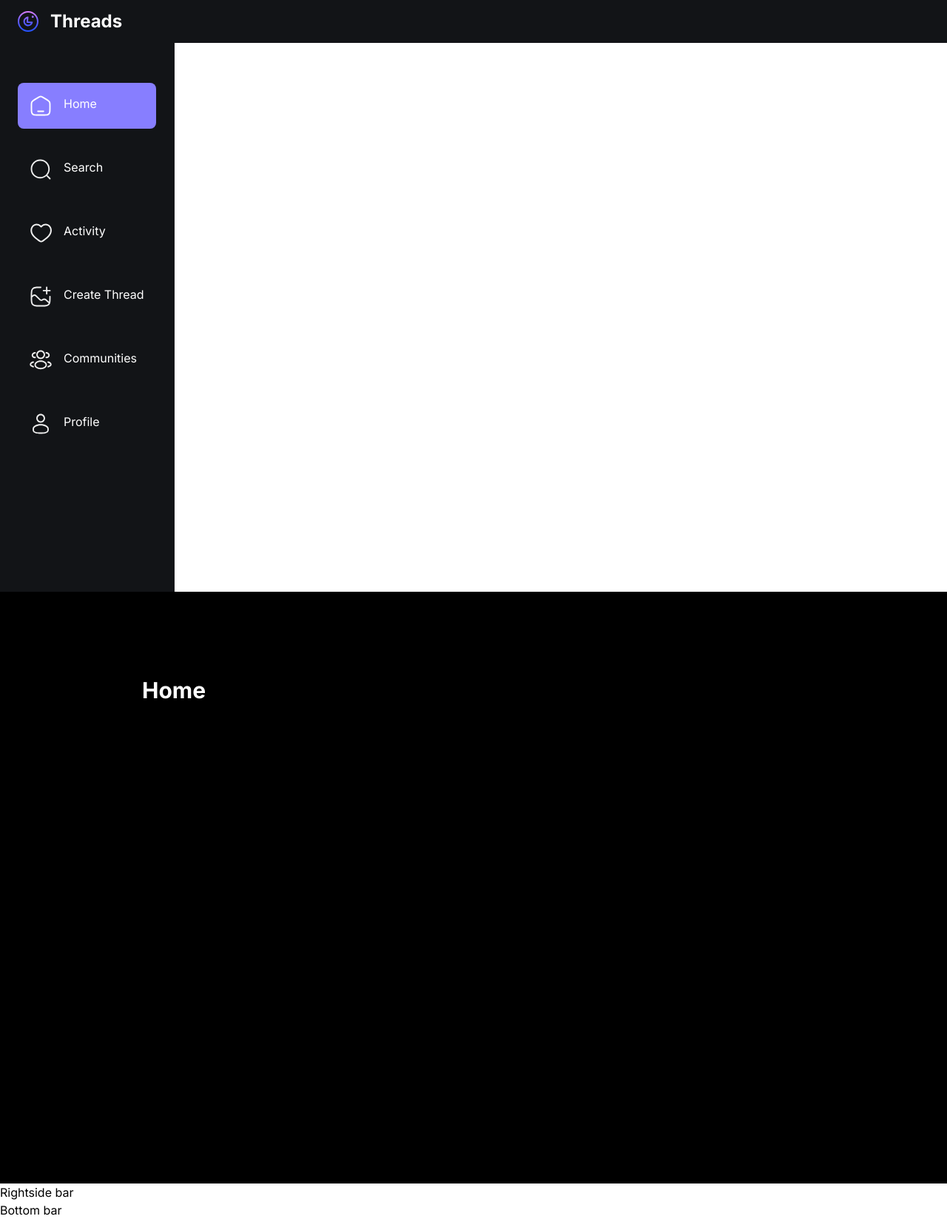
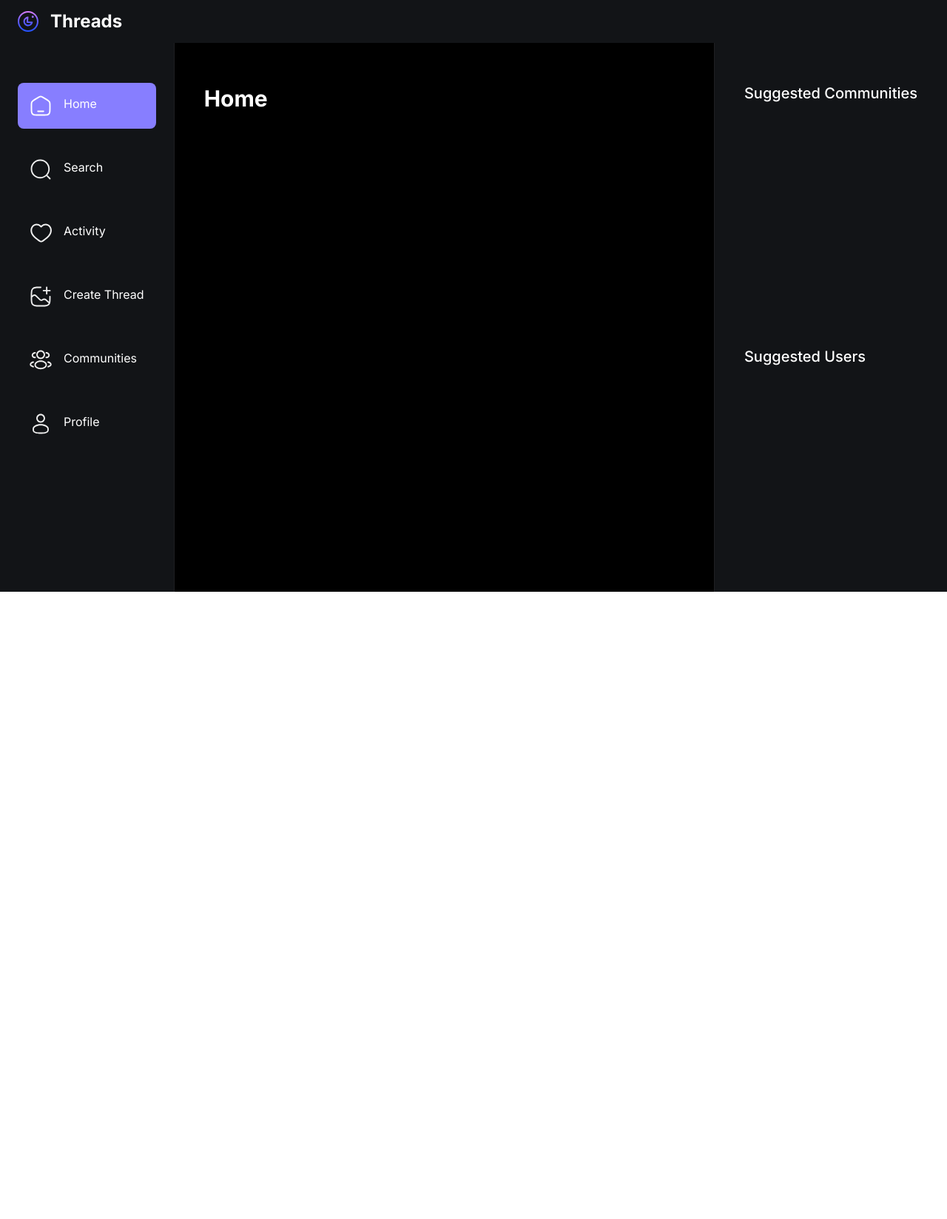
Before and after one commit to Wael-Morjen/Threads-App, a Next.js app: page / in a window 1280 px wide. Shown: the whole page at 74% size. After the commit the page ends 800 px from the top, so only its background shows below. Built offline with nearby package versions, Linux system fonts and the light colour scheme; no server answers.

Commit message:
RighSidebar & Bottombar layout

```diff
--- a/app/(root)/layout.tsx
+++ b/app/(root)/layout.tsx
@@ -26,7 +26,7 @@
         <body className={inter.className}>
           <Topbar />
 
-          <main>
+          <main className='flex flex-row'>
             <LeftSidebar />
             <section className="main-container">
               <div className='w-full max-w-4xl'>
--- a/components/shared/Bottombar.tsx
+++ b/components/shared/Bottombar.tsx
@@ -1,8 +1,52 @@
+'use client';
+
+import { sidebarLinks } from "@/constants";
+import Image from "next/image";
+import Link from "next/link";
+import { usePathname } from "next/navigation";
+
 const Bottombar = () => {
+    const pathname = usePathname();
+
     return (
-        <div>
-            Bottom bar
-        </div>
+        <section
+            className="
+                fixed
+                bottom-0
+                z-10
+                w-full
+                rounded-t-3xl
+                bg-glassmorphism
+                p-4
+                backdrop-blur-lg
+                xs:px-7
+                md:hidden
+            "
+        >
+            <div className="flex items-center justify-between gap-3 xs:gap-5">
+            {sidebarLinks.map((link) => {
+                    const isActive = (pathname.includes(link.route) && link.route.length > 1) || pathname === link.route
+                return (
+                    <Link
+                        key={link.label}
+                        href={link.route}
+                        className={`relative flex flex-col items-center gap-2 rounded-lg p-2 sm:flex-1 sm:px-2 sm:py-2.5 ${
+                            isActive && "bg-primary-500"
+                        }`}
+                    >
+                        <Image
+                            src={link.imgURL}
+                            alt={link.label}
+                            width={30}
+                            height={30}
+                        />
+                        <p className="text-subtle-medium text-light-1 max-sm:hidden">
+                            {link.label.split(/\s+./)[0]}
+                        </p>
+                    </Link>
+                )})}
+            </div>
+        </section>
     );
 }
 
--- a/components/shared/RighSidebar.tsx
+++ b/components/shared/RighSidebar.tsx
@@ -1,8 +1,39 @@
 const RightSidebar = () => {
     return (
-        <div>
-            Rightside bar
-        </div>
+        <section
+            className="
+                custom-scrollbar
+                sticky
+                right-0
+                top-0
+                z-20
+                flex
+                h-screen
+                w-fit
+                flex-col
+                justify-between
+                gap-12
+                overflow-auto
+                border-l
+                border-l-dark-4
+                bg-dark-2
+                px-10
+                pb-6
+                pt-28
+                max-xl:hidden
+            "
+        >
+            <div className="flex flex-1 flex-col justify-start">
+                <h3 className="text-heading4-medium text-light-1">
+                    Suggested Communities
+                </h3>
+            </div>
+            <div className="flex flex-1 flex-col justify-start">
+                <h3 className="text-heading4-medium text-light-1">
+                    Suggested Users
+                </h3>
+            </div>
+        </section>
     );
 }
 
--- a/components/shared/Topbar.tsx
+++ b/components/shared/Topbar.tsx
@@ -1,4 +1,5 @@
 import { OrganizationSwitcher, SignOutButton, SignedIn } from "@clerk/nextjs";
+import { dark } from "@clerk/themes"
 import Image from "next/image";
 import Link from "next/link";
 
@@ -36,6 +37,7 @@
 
                 <OrganizationSwitcher
                     appearance={{
+                        baseTheme: dark ,
                         elements: {
                             organizationSwitcherTrigger: "py-2 px-4"
                         }
--- a/package.json
+++ b/package.json
@@ -10,6 +10,7 @@
   },
   "dependencies": {
     "@clerk/nextjs": "^4.23.2",
+    "@clerk/themes": "^1.7.5",
     "@types/node": "20.4.9",
     "@types/react": "18.2.19",
     "@types/react-dom": "18.2.7",
```
Also changed, not shown: 1 other file (tests, documents, lock files or other folders).
